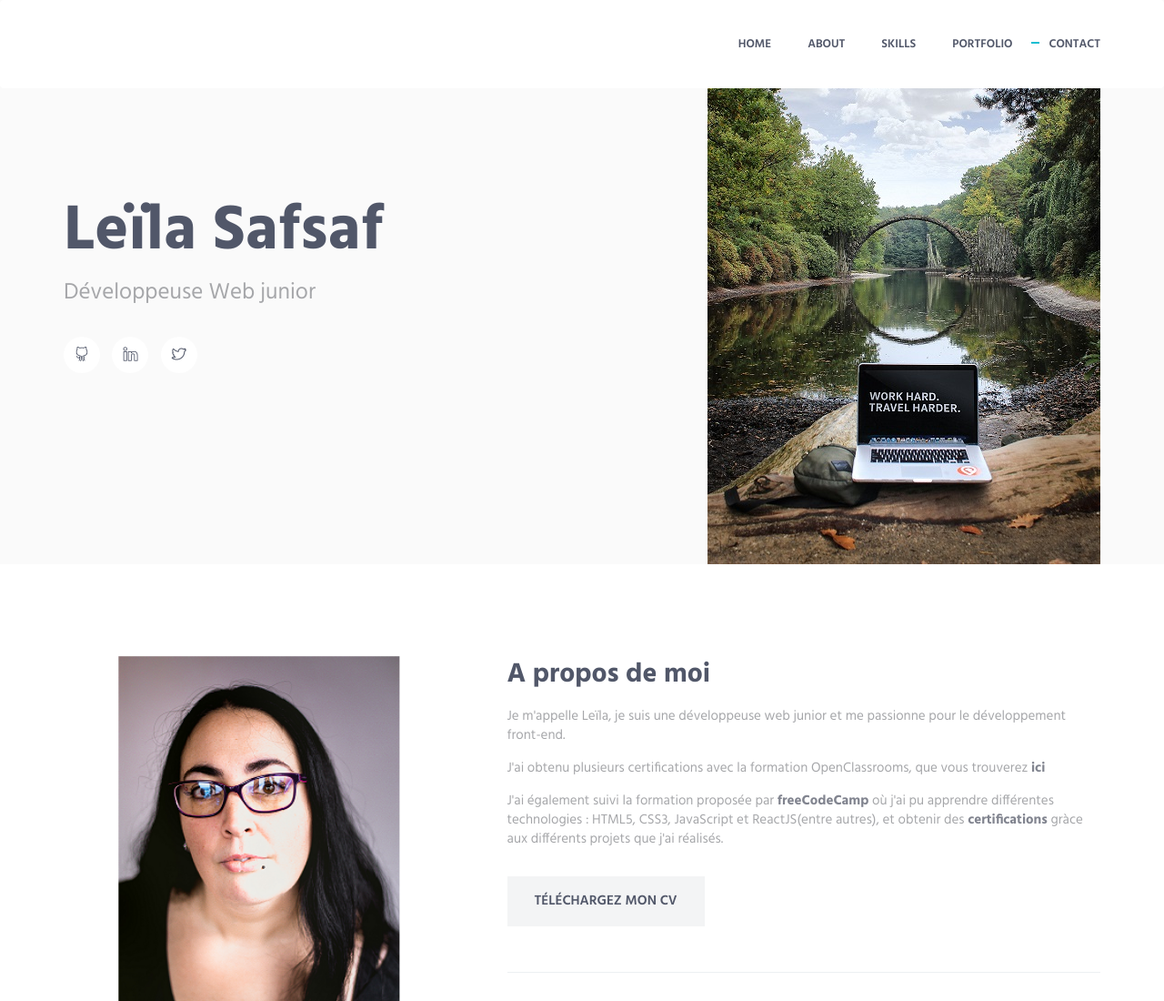
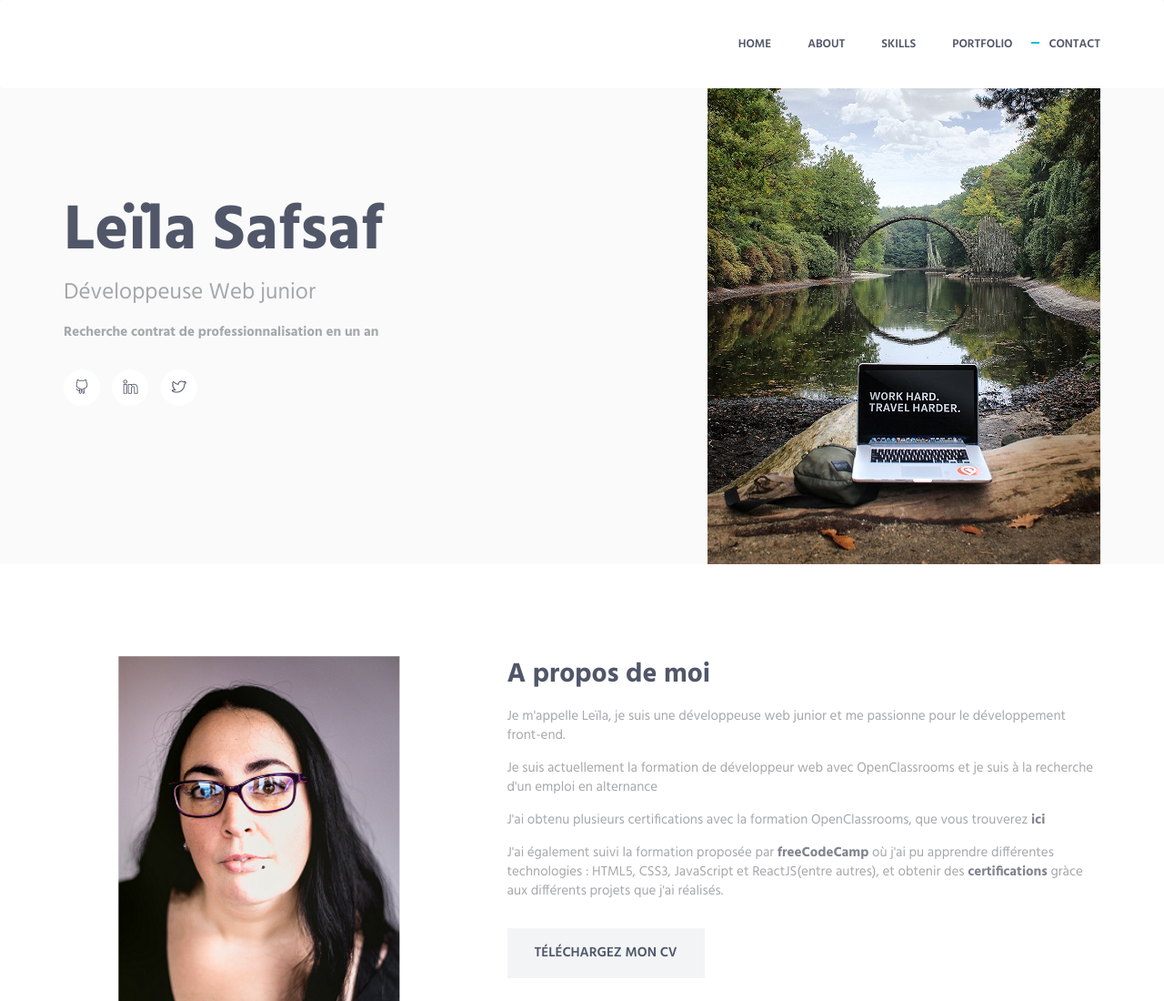
Before and after one commit to Laffa6/Laffa6.github.io, a plain HTML site: page index.html in a window 1280 px wide. Shown: the top 1100 px of the page at 91% size. Drawn offline with Linux system fonts and the light colour scheme.

Commit message:
Update index.html

```diff
--- a/index.html
+++ b/index.html
@@ -81,6 +81,7 @@
                         <div class="margin-b-30">
                             <h1 class="promo-block-title">Leïla Safsaf</h1>
                             <p class="promo-block-text">Développeuse Web junior</p>
+                            <p><b> Recherche contrat de professionnalisation en un an</b></p>
                         </div>
                         <ul class="list-inline">
                             <li><a href="https://github.com/laffachan" class="social-icons"><i class="icon-social-github"></i></a></li>
@@ -113,10 +114,11 @@
                                 <div class="margin-b-30">
                                     <h2>A propos de moi</h2>
                                     <p>Je m'appelle Leïla, je suis une développeuse web junior et me passionne pour le développement front-end.</p>
+                                    <p>Je suis actuellement la formation de développeur web avec OpenClassrooms et je suis à la recherche d'un emploi en alternance</p>
                                     <p> J'ai obtenu plusieurs certifications avec la formation OpenClassrooms, que vous trouverez <b><a href="https://drive.google.com/open?id=1jMOvTWOhKSCBQuqJ8qSOVl2tLCmxLLK9">ici</a></b></p>
                                     <p>J'ai également suivi la formation proposée par <b><a href="https://www.freecodecamp.org/">freeCodeCamp</a></b> où j'ai pu apprendre différentes technologies : HTML5, CSS3, JavaScript et ReactJS(entre autres), et obtenir des <b><a href="https://www.freecodecamp.org/laffa">certifications</a></b> gràce aux différents projets que j'ai réalisés. </p>
                                 </div>
-                                <a href="https://drive.google.com/open?id=1cbQEkseWpmOIpCqwB1N4mpb6efnxodPW" class="btn-theme btn-theme-md btn-default-bg text-uppercase">Téléchargez mon CV</a>
+                                <a href="https://drive.google.com/open?id=1xvd1G2lclgne9EClEMHYP4jBGpOCjiNz" class="btn-theme btn-theme-md btn-default-bg text-uppercase">Téléchargez mon CV</a>
                             </div>
                         </div>
                     </div>
```
